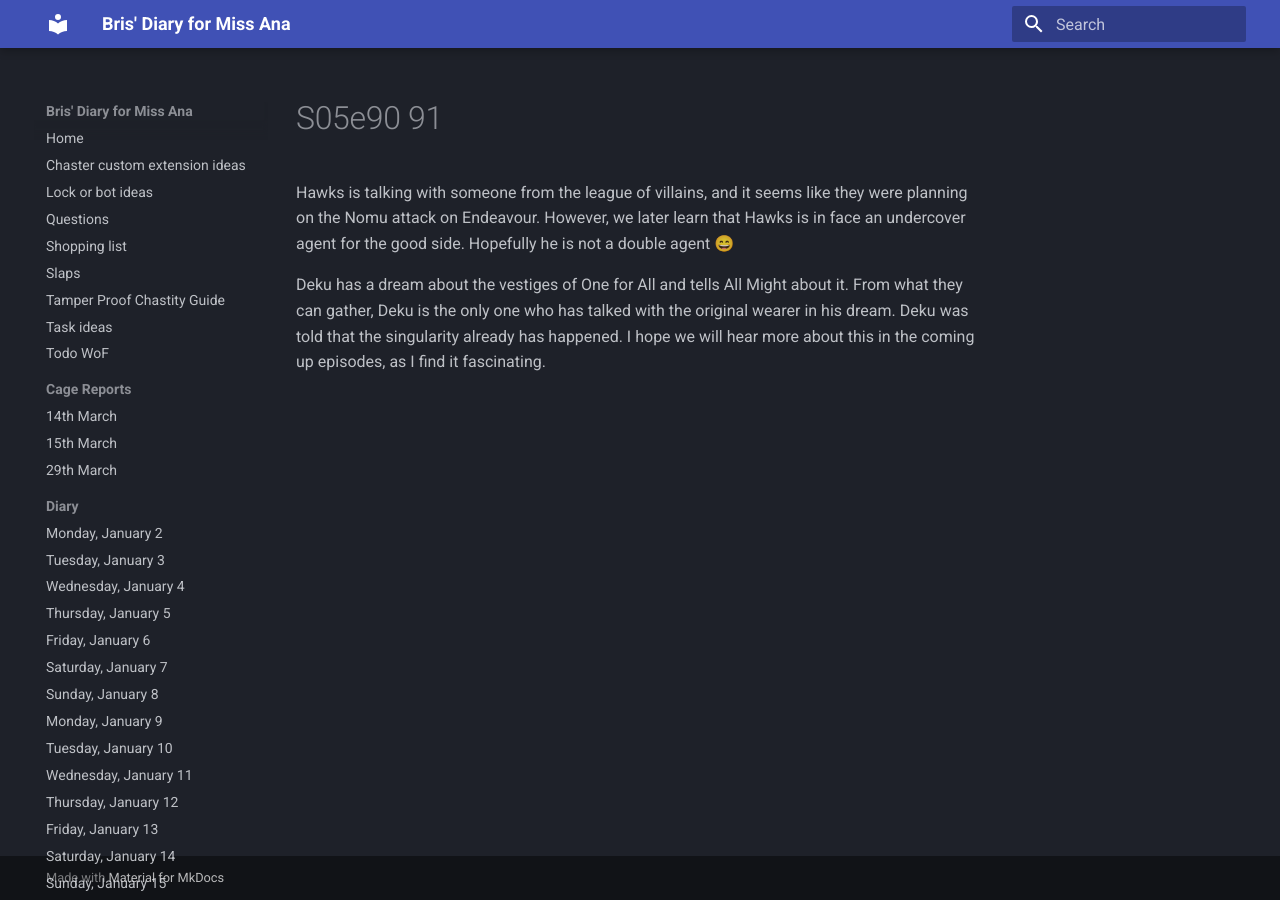
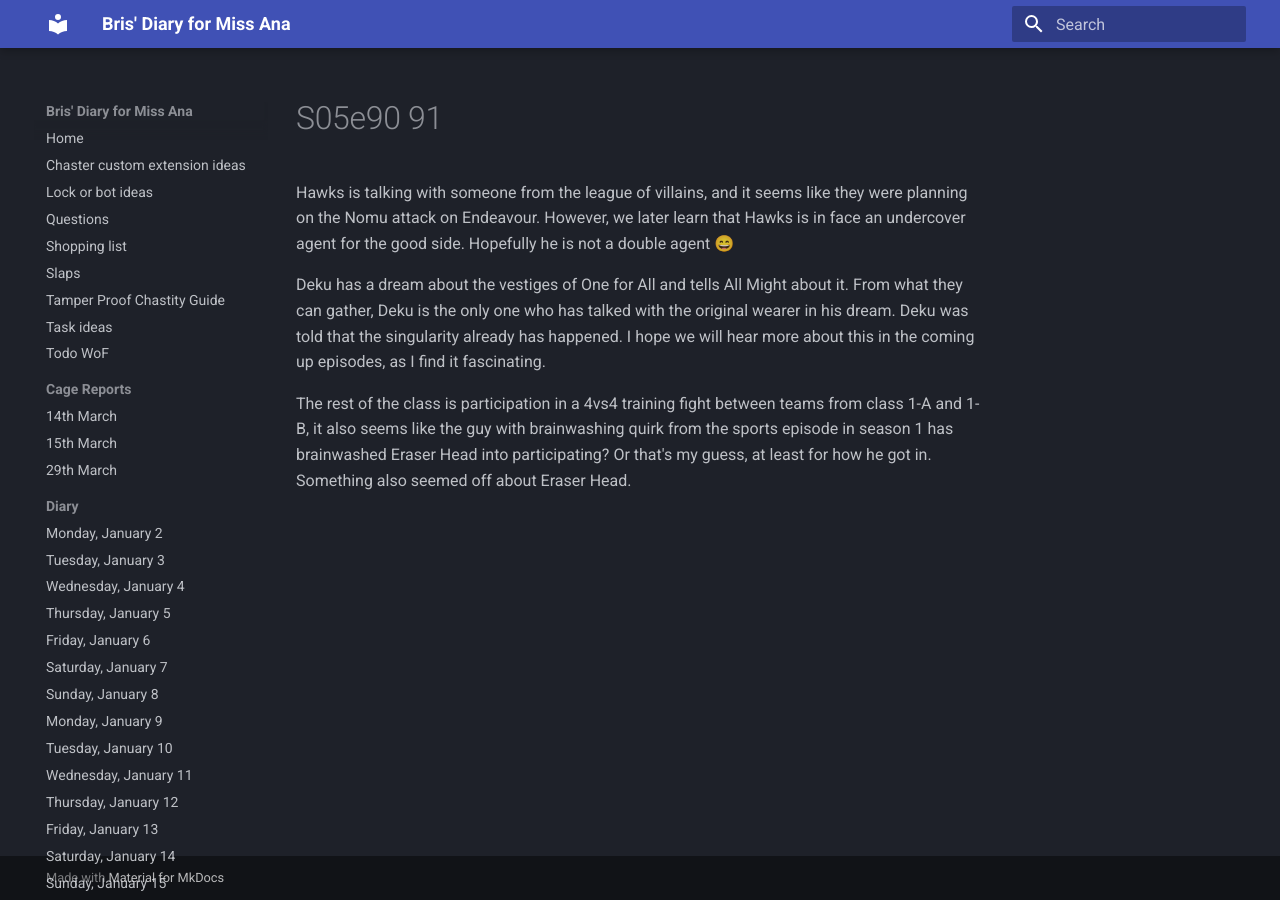
Before and after one commit to bris00/DFMA, an MkDocs documentation site: the page built from diary/Series/My Hero Academia/s05e90-91.md, in a window 1280 px wide. Built offline with MkDocs 1.6.1 and Material for MkDocs 9.7.7, drawn with Linux system fonts in a browser that asks for light colours.

Commit message:
vault backup: 2023-04-15 22:22:54
Affected files:
diary/Series/My Hero Academia/s05e90-91.md

```diff
--- a/diary/Series/My Hero Academia/s05e90-91.md
+++ b/diary/Series/My Hero Academia/s05e90-91.md
@@ -1,3 +1,5 @@
 Hawks is talking with someone from the league of villains, and it seems like they were planning on the Nomu attack on Endeavour. However, we later learn that Hawks is in face an undercover agent for the good side. Hopefully he is not a double agent 😄
 
 Deku has a dream about the vestiges of One for All and tells All Might about it. From what they can gather, Deku is the only one who has talked with the original wearer in his dream. Deku was told that the singularity already has happened. I hope we will hear more about this in the coming up episodes, as I find it fascinating.
+
+The rest of the class is participation in a 4vs4 training fight between teams from class 1-A and 1-B, it also seems like the guy with brainwashing quirk from the sports episode in season 1 has brainwashed Eraser Head into participating? Or that's my guess, at least for how he got in. Something also seemed off about Eraser Head.
```
